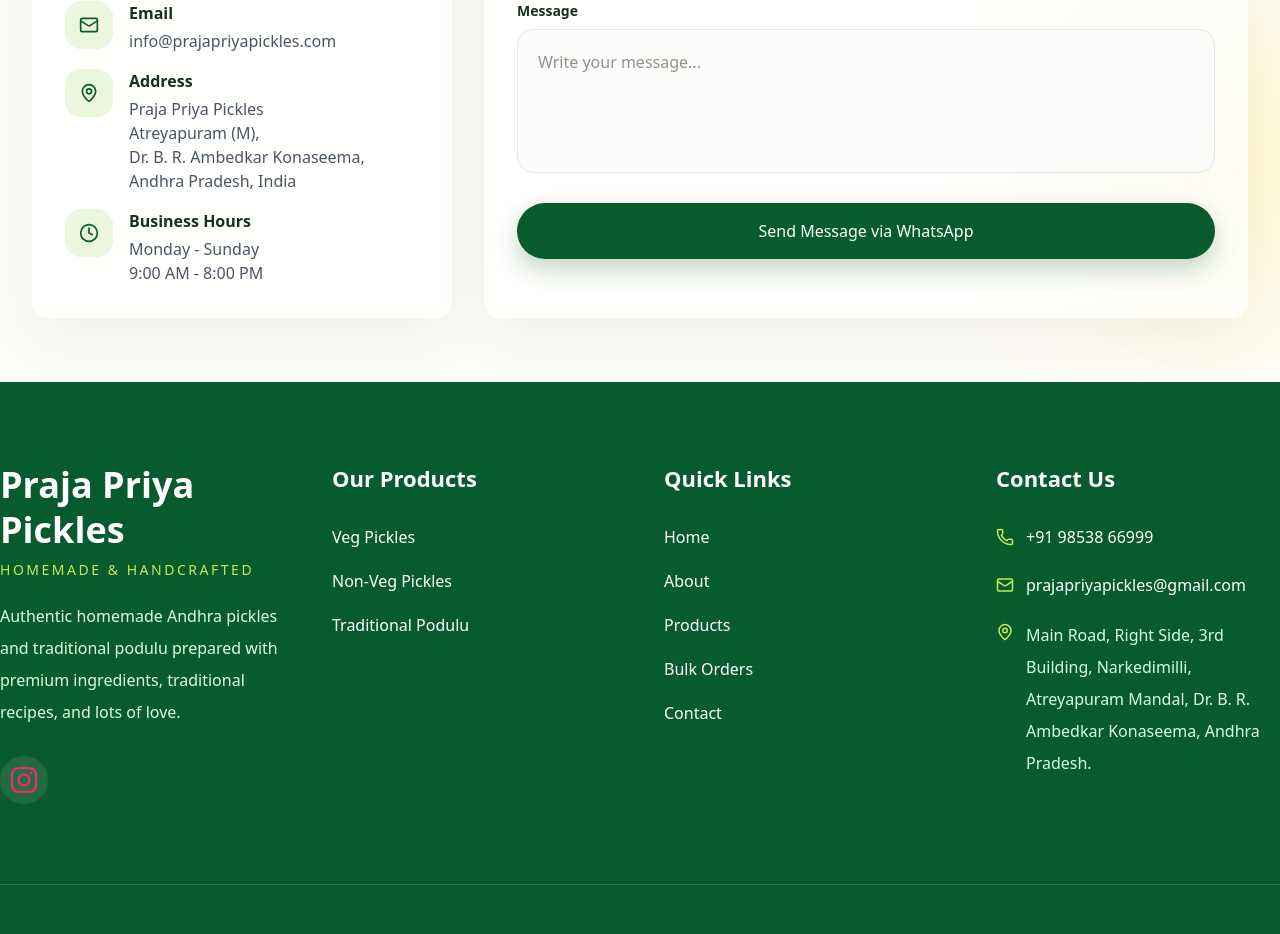
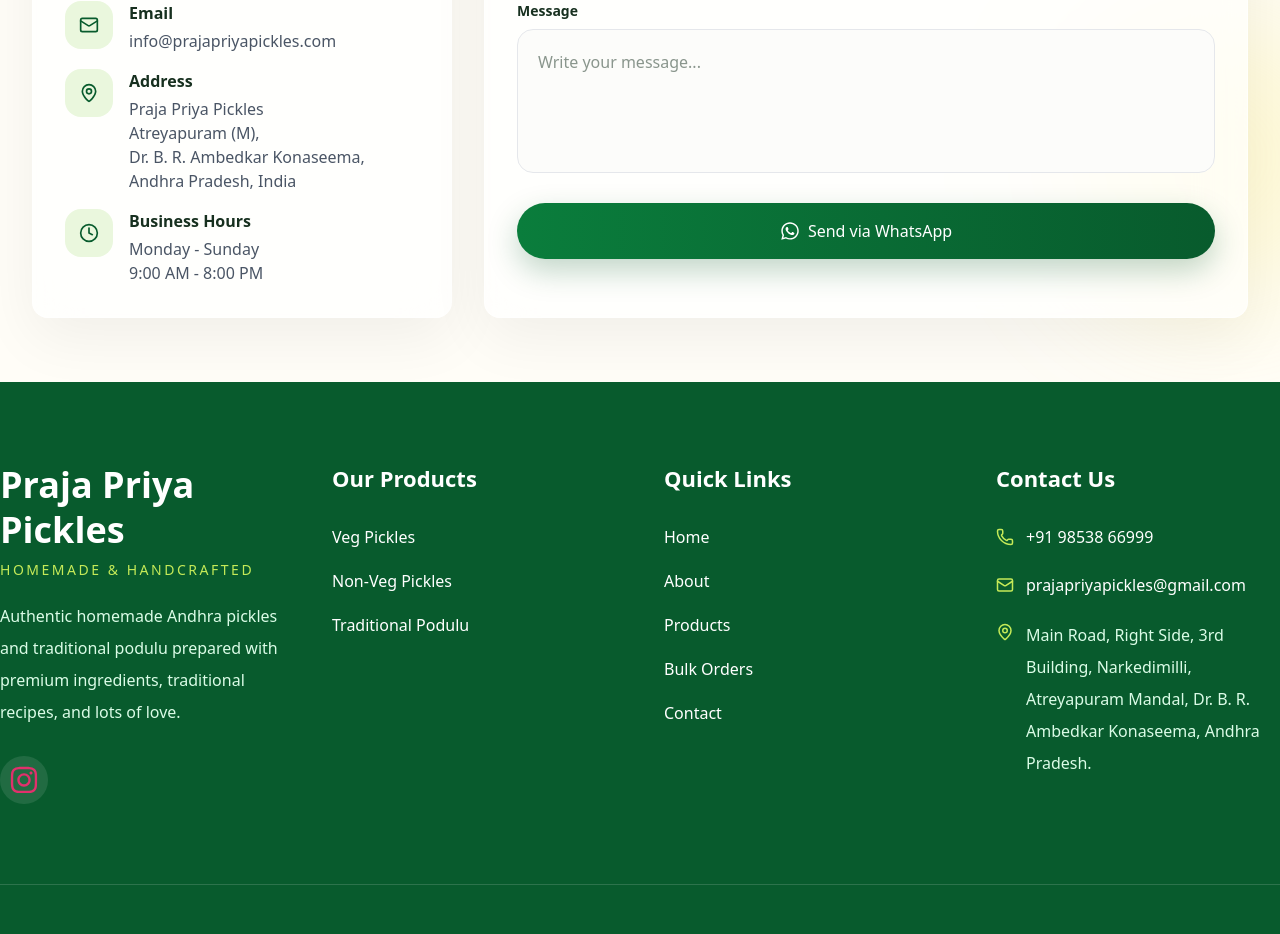
Before and after one commit to pavankrishtaiahveguru/praja-priya-pickles, a Next.js app: page / in a window 1280 px wide. Shown: the part 7813-8747 px from the top of the page. Built offline with nearby package versions, Linux system fonts and the light colour scheme.

Commit message:
fied contact section Send via WhatsApp buttion

```diff
--- a/src/components/sections/Contact.jsx
+++ b/src/components/sections/Contact.jsx
@@ -3,6 +3,7 @@
 import { useState } from "react";
 import { motion } from "framer-motion";
 import { Phone, Mail, MapPin, Clock, Leaf } from "lucide-react";
+import { FaWhatsapp } from "react-icons/fa";
 
 // WhatsApp business number (with country code, no spaces/symbols)
 const WHATSAPP_NUMBER = "919853866999";
@@ -167,9 +168,9 @@
                     Praja Priya Pickles
                     <br />
                     Atreyapuram (M),
-                    <br/>
+                    <br />
                     Dr. B. R. Ambedkar Konaseema,
-                    <br/>
+                    <br />
                     Andhra Pradesh, India
                   </p>
                 </div>
@@ -313,12 +314,16 @@
                   form fields above and opens it in a new tab/app */}
               <div className="flex flex-col pt-1 sm:flex-row">
                 <motion.button
-                  whileHover={{ scale: 1.03 }}
-                  whileTap={{ scale: 0.97 }}
+                  whileHover={{ scale: 1.02 }}
+                  whileTap={{ scale: 0.98 }}
                   type="submit"
-                  className="flex h-14 flex-1 items-center justify-center rounded-full bg-[#085B2D] font-semibold text-white shadow-[0_10px_25px_rgba(8,91,45,0.25)] transition hover:bg-[#06471F]"
+                  className="group flex h-12 w-full items-center justify-center gap-2 rounded-full bg-gradient-to-r from-[#0A7D3C] to-[#085B2D] px-6 text-[15px] font-semibold text-white shadow-[0_12px_30px_rgba(8,91,45,0.25)] transition-all duration-300 hover:shadow-[0_18px_40px_rgba(8,91,45,0.35)] md:h-14 md:text-base"
                 >
-                  Send Message via WhatsApp
+                  <FaWhatsapp
+                    size={20}
+                    className="transition-transform duration-300 group-hover:scale-110"
+                  />
+                  <span>Send via WhatsApp</span>
                 </motion.button>
               </div>
             </form>
```
